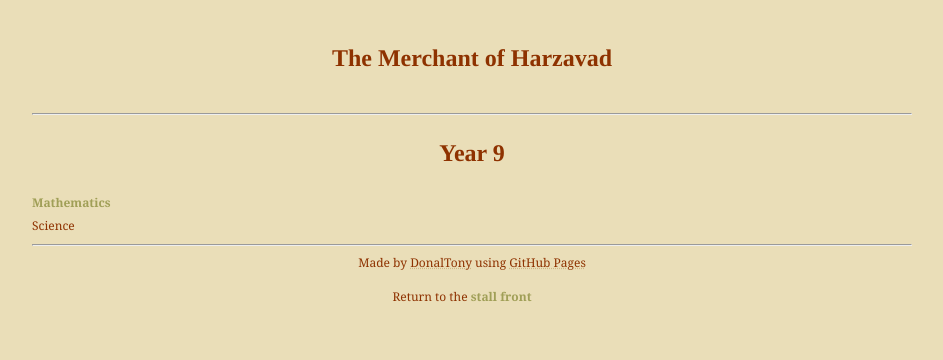
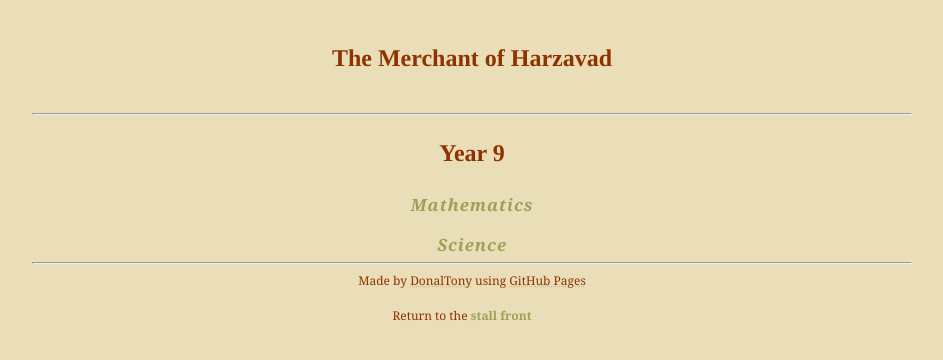
Before and after one commit to dvaraka/the-merchant, a Jekyll site: the page built from notes/year-9.md, in a window 1280 px wide. Shown: the top 360 px of the page, without its empty margins (168-1111 px from the left). Built offline with Jekyll 4.4.1, drawn with Linux system fonts in a browser that asks for light colours; our own code applies the rules of GitHub Pages for plain Markdown files.

Commit message:
Update year-9.md

```diff
--- a/notes/year-9.md
+++ b/notes/year-9.md
@@ -4,7 +4,7 @@
 <body>
   <h1 class="title">Year 9</h1>
   <div class="row">
-    <div class="column"><div class="subject-button"><a href="/the-merchant/notes/year-9/maths/yr9-maths.html">Mathematics</a></div></div>
-    <div class="column"><div class="subject-button">Science</div></div>
+    <div class="column"><div class="subject-button"><h3><a href="/the-merchant/notes/year-9/maths/yr9-maths.html">Mathematics</a></h3></div></div>
+    <div class="column"><div class="subject-button"><h3><a href="/the-merchant/notes/year-9/science/yr9-science.html">Science</a></h3></div></div>
   </div>
 </body>
```
